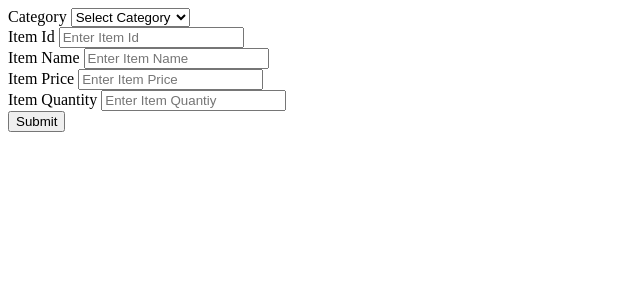
After one commit to Maha-Muthu/LiveMART, a Flask app: template OnlineDelivery/templates/WholesalerUpload.html in a window 1280 px wide. The commit adds this page. Shown: the top 300 px of the page, without its empty margins (0-640 px from the left). Run offline with Flask 2, Linux system fonts and the light colour scheme; the template is opened without the code that fills it, so the values that code supplies are empty.

Commit message:
Wholesale Pages Added

```diff
--- a/OnlineDelivery/app.py
+++ b/OnlineDelivery/app.py
@@ -28,6 +28,28 @@ def logged():
     else:
         return render_template('index.html')
 
+@app.route('/WholesalerUpdateItem',methods=['POST','GET'])
+
+def WholesalerUpdateItem():
+    if request.method == 'POST':
+        try:
+            itemCategory = request.form['itemCategory']
+            itemId = request.form['itemId']
+            itemName = request.form['itemName']
+            itemPrice = request.form['itemPrice']
+            itemQuantity = request.form['itemQuantity']
+            with sqlite3.connect("Database.db") as connection:
+                cur.execute("INSERT INTO Items (ItemId,ItemName,ItemPrice,ItemQuantity,ItemCategory) VALUES (?,?,?,?,?);", (itemId,itemName,itemPrice,itemQuantity,itemCategory))
+                connection.commit()
+                return "Inserted"
+
+        except:
+            connection.rollback()
+            return "Failed"
+        finally:
+            connection.close()
+    return "EXIT"
+
 
 if __name__ == "__main__":
     app.run(debug=True)
--- /dev/null
+++ b/OnlineDelivery/static/css/style.css
@@ -0,0 +1 @@
+Add CSS Part Here
--- /dev/null
+++ b/OnlineDelivery/templates/WholesalerUpload.html
@@ -0,0 +1,39 @@
+<!DOCTYPE html>
+<html>
+    <head>
+
+    </head>
+    <body>
+        <div class="container">
+            <form method = "post" action = "{{ url_for('WholesalerUpdateItem') }}">
+              <div class="form-group">
+                <label for="Category">Category</label>
+                <select class="form-control" name=itemCategory required>
+                  <option disabled selected value="">Select Category</option>
+                  <option>Pantry</option>
+                  <option>HomeEssentials</option>
+                  <option>Clothing</option>
+                  <option>Others</option>
+                </select>
+              </div>
+              <div class="form-group">
+                <label for="Item Id">Item Id</label>
+                <input type="text" class="form-control" placeholder="Enter Item Id" name="itemId" required>
+              </div>
+              <div class="form-group">
+                <label for="Item Name">Item Name</label>
+                <input type="text" class="form-control" placeholder="Enter Item Name" name="itemName" required>
+              </div>
+              <div class="form-group">
+                <label for="Item Price">Item Price</label>
+                <input type="text" class="form-control" placeholder="Enter Item Price" name="itemPrice" required>
+              </div>
+              <div class="form-group">
+                <label for="Item Quantity">Item Quantity</label>
+                <input type="text" class="form-control" placeholder="Enter Item Quantiy" name="itemQuantity" required>
+              </div>
+              <button type="submit" class="btn btn-default">Submit</button>
+            </form>
+          </div>
+    </body>
+</html>
--- a/OnlineDelivery/templates/index.html
+++ b/OnlineDelivery/templates/index.html
@@ -23,11 +23,11 @@
     </div>
     <div class="form-group">
       <label for="Username">Username</label>
-      <input type="text" class="form-control" placeholder="Enter email" name="Username" required>
+      <input type="text" class="form-control" placeholder="Enter Username" name="Username" required>
     </div>
     <div class="form-group">
       <label for="pwd">Password:</label>
-      <input type="password" class="form-control" placeholder="Enter password" name="pass" required>
+      <input type="password" class="form-control" placeholder="Enter Password" name="pass" required>
     </div>
     <button type="submit" class="btn btn-default">Submit</button>
   </form>
```
Also changed, not shown: Database.db, OnlineDelivery/templates/WholesalerHome.html (added).
